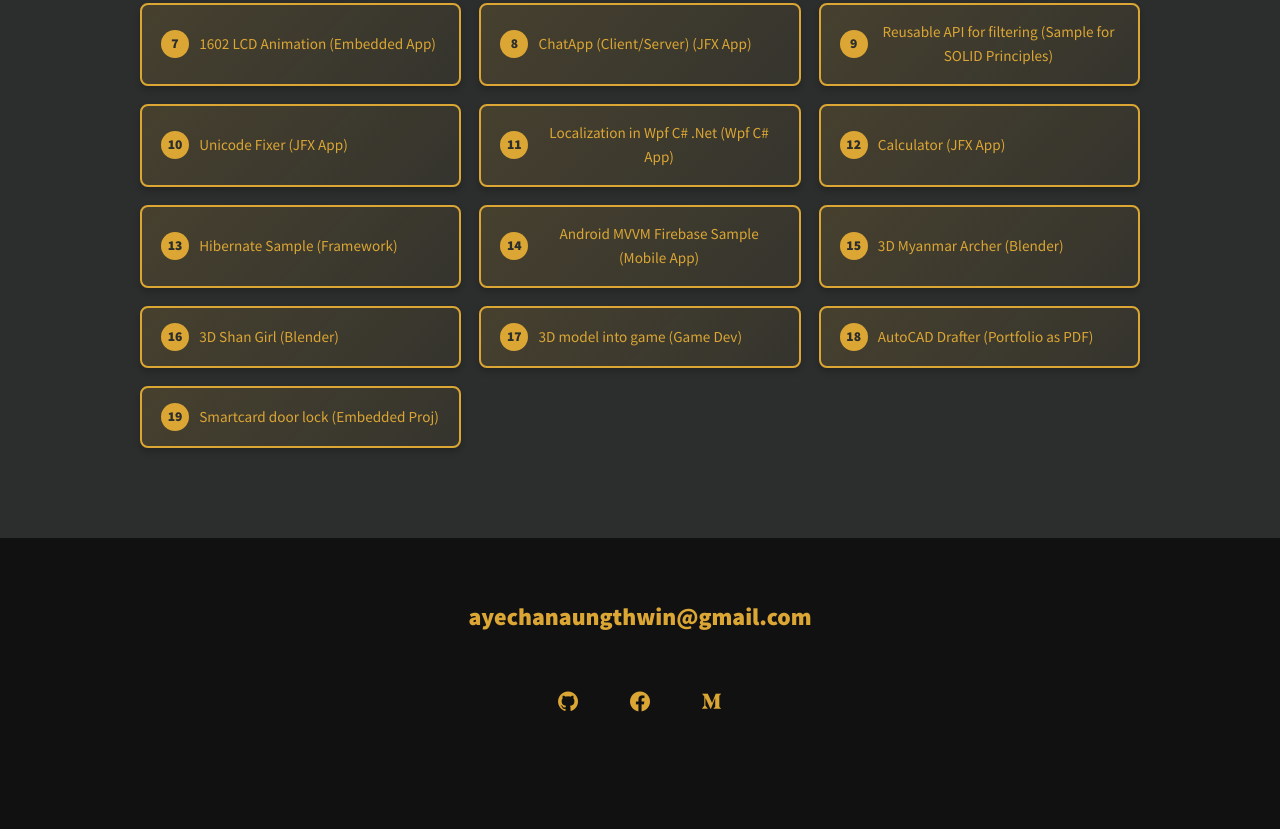
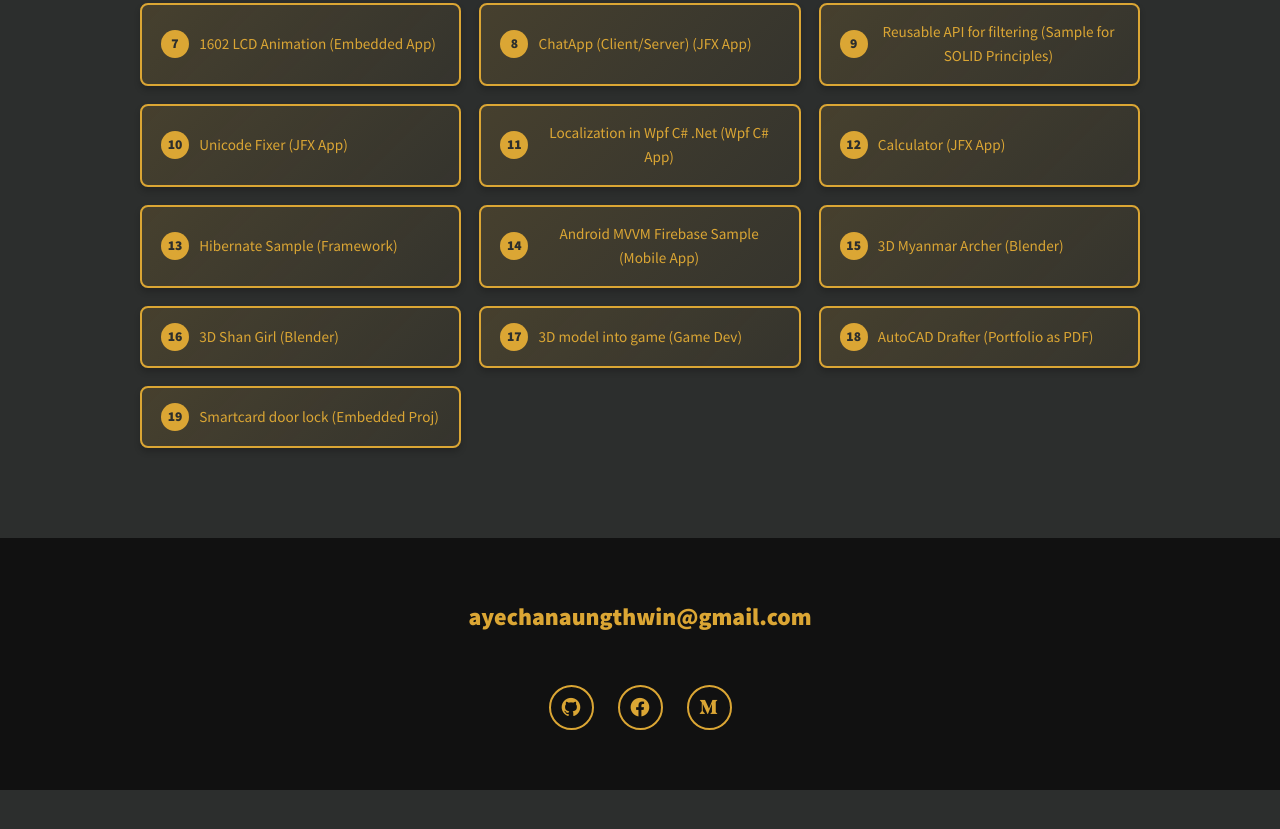
Before and after one commit to AyeChanAungThwin/AyeChanAungThwin.github.io, a plain HTML site: page index.html in a window 1280 px wide. Shown: the part 2142-2971 px from the top of the page. After the commit the page ends 2932 px from the top, so only its background shows below. Drawn offline with nearby package versions, Linux system fonts and the light colour scheme.

Commit message:
change style in footer

```diff
--- a/css/style.css
+++ b/css/style.css
@@ -608,14 +608,32 @@ header {
     list-style: none;
     display: flex;
     justify-content: center;
-    margin: 2em 0;
+    margin: 2em 0 0 0;
     padding: 0;
+    gap: 1em;
 }
 
 .social-list__item {
-    margin: 0 .5em;
+    margin: 0;
 }
 
 .social-list__link {
-    padding: .5em;
+    display: flex;
+    align-items: center;
+    justify-content: center;
+    width: 45px;
+    height: 45px;
+    border-radius: 50%;
+    border: 2px solid var(--clr-yellow);
+    color: var(--clr-yellow);
+    font-size: 1.4rem;
+    transition: all 0.3s ease;
+    background: transparent;
 }
+
+.social-list__link:hover {
+    background: var(--clr-yellow);
+    color: var(--clr-grey);
+    transform: translateY(-3px);
+    box-shadow: 0 4px 12px rgba(219, 166, 52, 0.4);
+}
```
